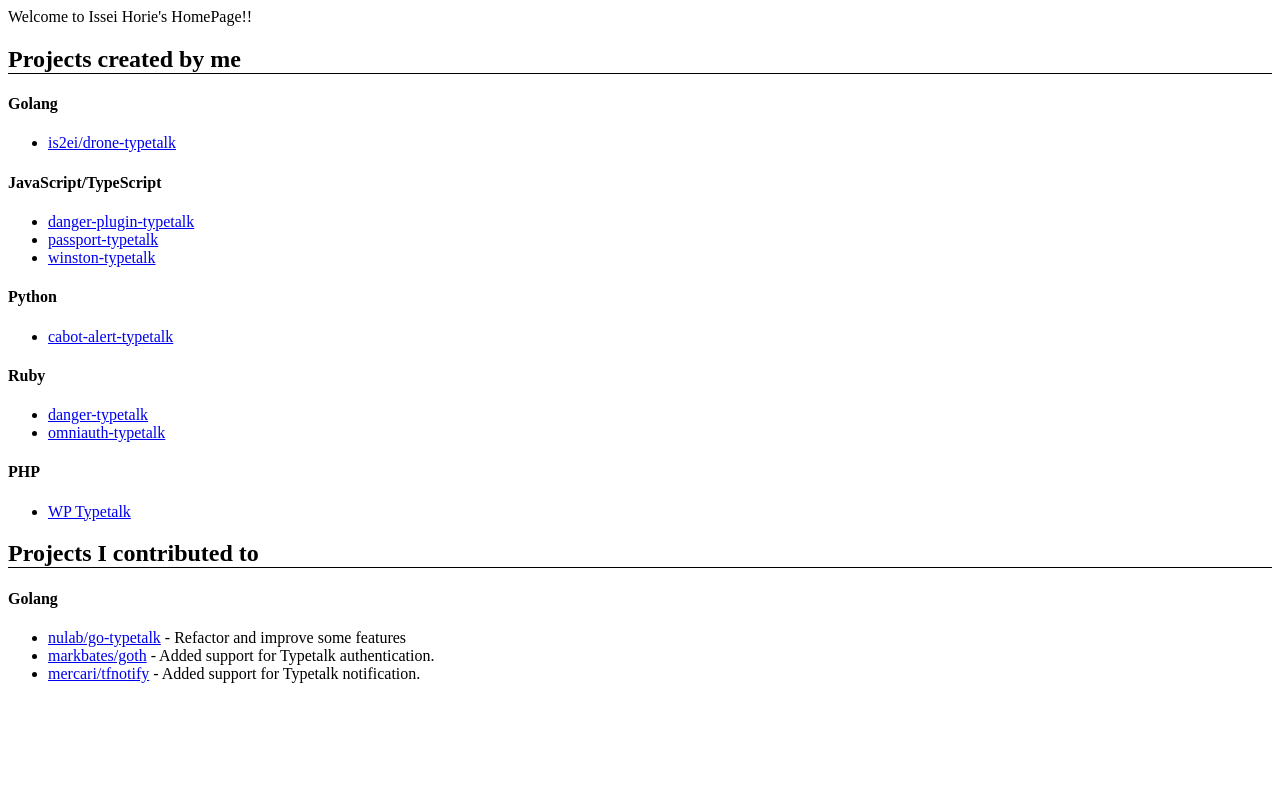
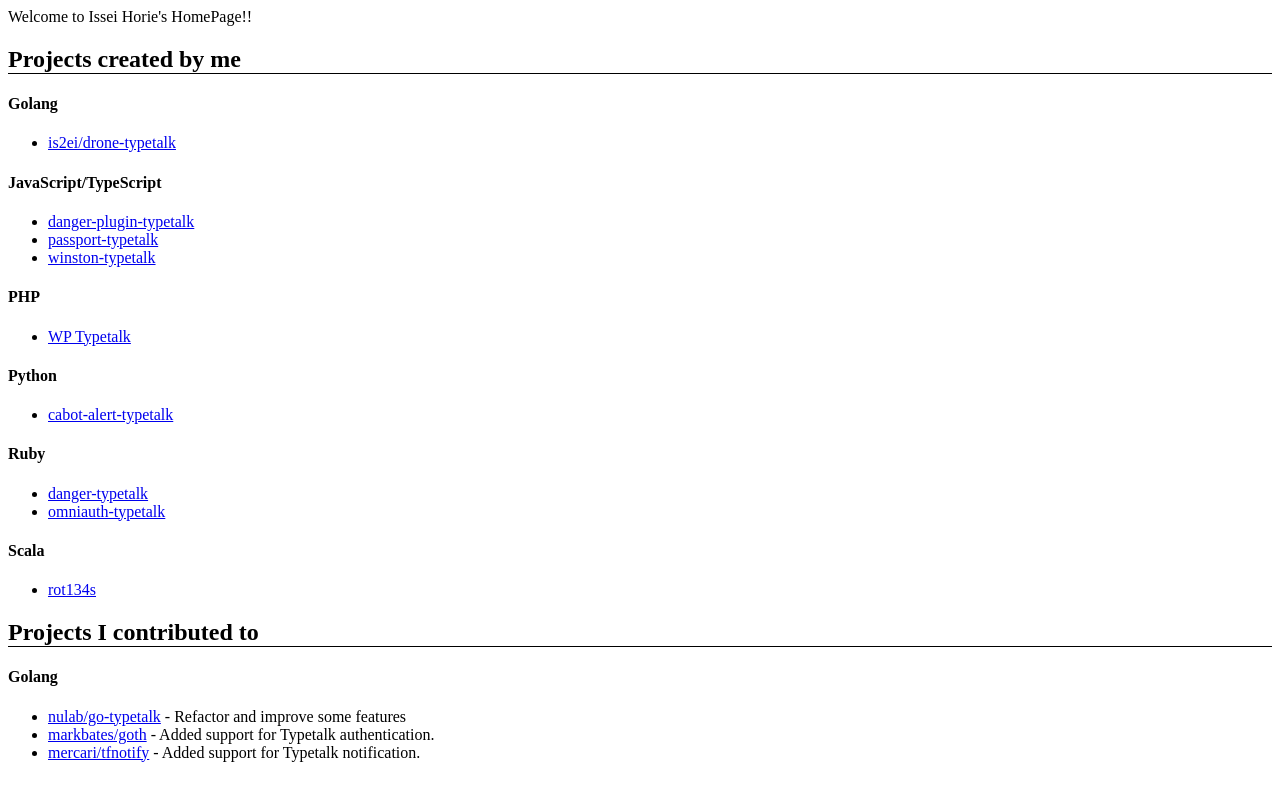
Before and after one commit to is2ei/site, a plain HTML site: page index.html in a window 1280 px wide. Drawn offline with Linux system fonts and the light colour scheme.

Commit message:
Added rot134s

```diff
--- a/index.html
+++ b/index.html
@@ -14,6 +14,11 @@
     <li><a href="https://www.npmjs.com/package/winston-typetalk" target="_blank">winston-typetalk</a></li>
 </ul>
 
+<h4>PHP</h4>
+<ul>
+    <li><a href="https://wordpress.org/plugins/wp-typetalk/" target="_blank">WP Typetalk</a></li>
+</ul>
+
 <h4>Python</h4>
 <ul>
     <li><a href="https://pypi.org/project/cabot-alert-typetalk/" target="_blank">cabot-alert-typetalk</a></li>
@@ -25,9 +30,9 @@
     <li><a href="https://rubygems.org/gems/omniauth-typetalk" target="_blank">omniauth-typetalk</a></li>
 </ul>
 
-<h4>PHP</h4>
+<h4>Scala</h4>
 <ul>
-    <li><a href="https://wordpress.org/plugins/wp-typetalk/" target="_blank">WP Typetalk</a></li>
+    <li><a href="https://bintray.com/is2ei/maven/rot134s" target="_blank">rot134s</a></li>
 </ul>
 
 <h2 style="border-bottom: solid 1px">Projects I contributed to</h2>
```
